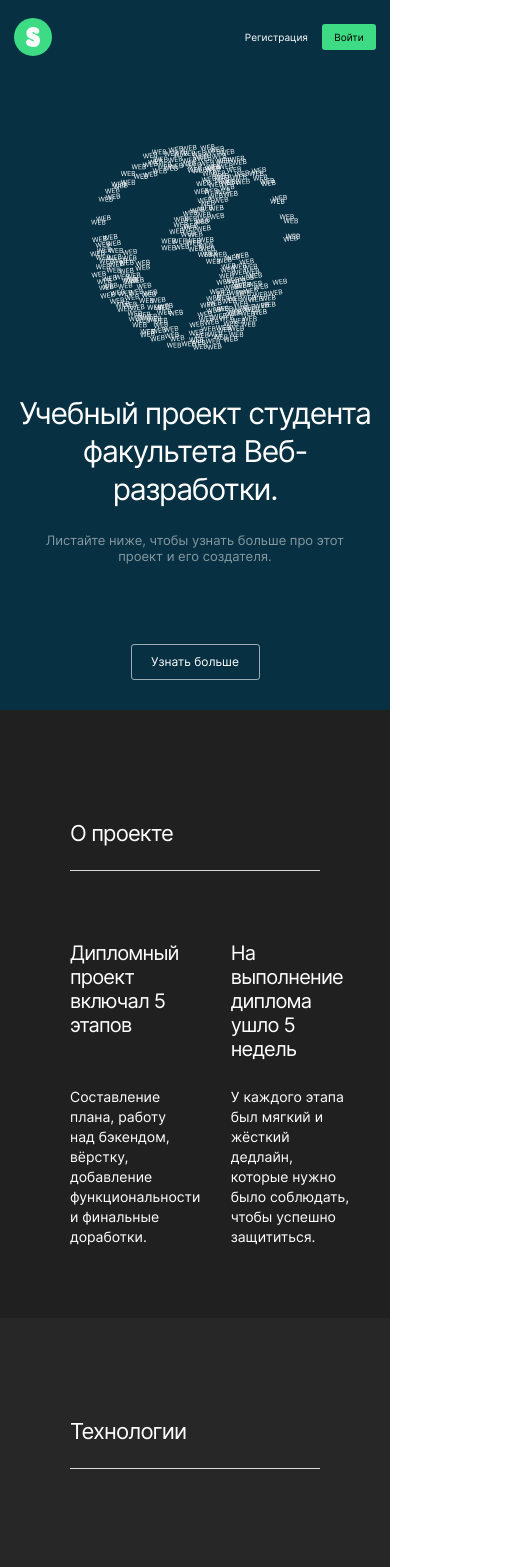
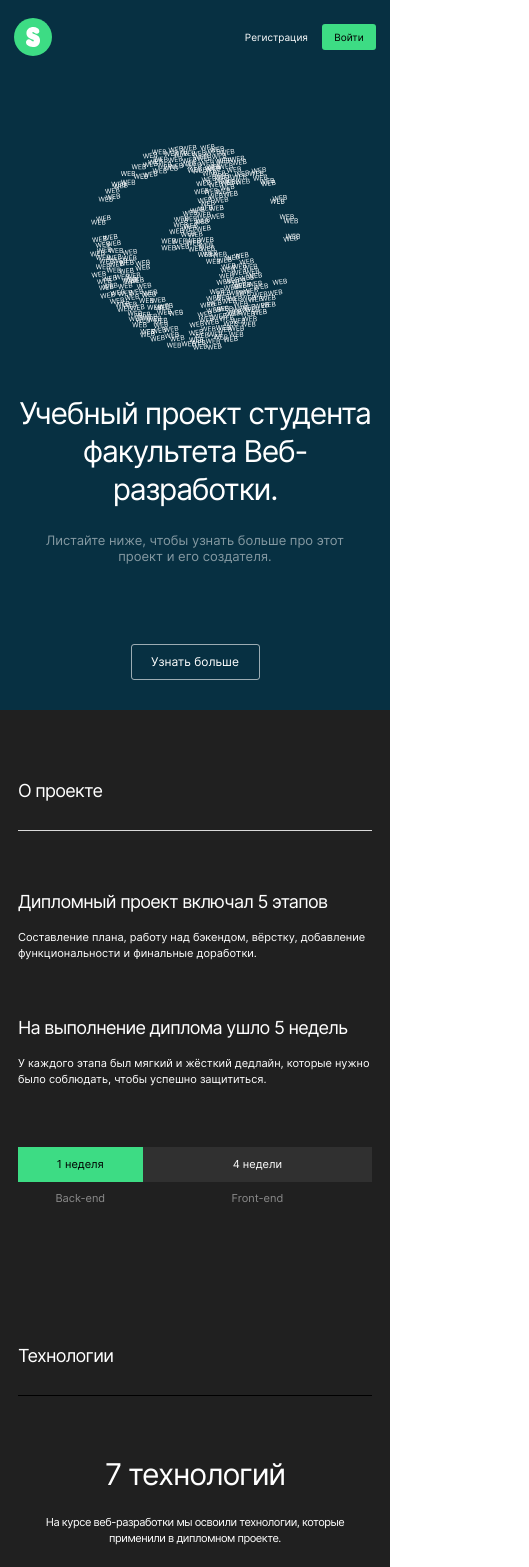
Before and after one commit to Amidamaru2199/movies-explorer-frontend, a React (Create React App) app: page / in a window 390 px wide. Shown: the top 1567 px of the page, 529 px wide, since content can reach past the window. Built offline with nearby package versions, Linux system fonts and the light colour scheme.

Commit message:
290522-1

```diff
--- a/src/components/AboutMe/AboutMe.css
+++ b/src/components/AboutMe/AboutMe.css
@@ -1,5 +1,4 @@
 .about-me {
-    hheight: 606px;
     background-color: #202020;
 }
 
@@ -66,4 +65,100 @@
     border-radius: 10px;
     width: 270px;
     height: 327px;
+    object-fit: cover;
 }
+
+@media screen and (max-width: 910px) {
+    .about-me__heading {
+        padding-top: 90px;
+    }
+
+    .about-me__student-info {
+        margin: 66px 50px 0;
+    }
+
+    .about-me__student-text {
+        font-size: 12px;
+        line-height: 18px;
+        max-width: 355px;
+        margin-top: 22px
+    }
+
+    .about-me__student-profession {
+        font-size: 12px;
+        line-height: 18px;
+    }
+
+    .about-me__student-name {
+        font-size: 40px;
+        line-height: 40px;
+    }
+
+    .about-me__avatar {
+        width: 255px;
+        height: 307px;
+        margin-left: 10px;
+    }
+
+    .about-me__student-links {
+        margin-top: 85px;
+    }
+
+}
+
+@media screen and (max-width: 624px) {
+    .about-me__heading {
+        padding-top: 70px;
+        margin-left: 14px;
+        margin-right: 14px;
+    }
+
+    .about-me__student-info {
+        flex-direction: column-reverse;
+        align-items: center;
+        text-align: center;
+        margin: 60px 14px 0;
+    }
+
+    .about-me__avatar {
+        width: 292px;
+        height: 352px;
+        margin-left: 0;
+    }
+
+    .about-me__student-name {
+        font-size: 30px;
+        line-height: 36px;
+        margin-top: 40px;
+    }
+
+    .about-me__student-profession {
+        font-size: 11px;
+        line-height: 16px;
+        margin-top: 20px;
+    }
+
+    .about-me__student-text {
+        font-size: 11px;
+        line-height: 16px;
+        max-width: 480px;
+        margin-top: 20px;
+    }
+
+    .about-me__student-links {
+        margin-top: 40px;
+    }
+
+    .about-me__student-link {
+        margin-right: 26px;
+    }
+}
+
+@media screen and (max-width: 624px) {
+    .about-me__student-info {
+        flex-direction: column-reverse;
+        align-items: center;
+        text-align: left;
+        margin: 60px 14px 0;
+    }
+}
--- a/src/components/Footer/Footer.css
+++ b/src/components/Footer/Footer.css
@@ -1,5 +1,4 @@
 .footer {
-    height: 172px;
     background-color: #202020;
 }
 
@@ -51,3 +50,16 @@
 .footer__link:last-of-type {
     margin-right: 0px;
 }
+
+@media screen and (max-width: 910px) {
+
+    .footer__nav {
+        margin: 20px 30px 0;
+        padding-bottom: 20px;
+    }
+
+    .footer__title {
+        font-size: 13px;
+        line-height: 16px;
+    }
+}
--- a/src/components/NavTab/NavTab.css
+++ b/src/components/NavTab/NavTab.css
@@ -5,7 +5,6 @@
 }
 
 .nav-tab {
-    height: 608px;
     background-color: #202020;
 }
 
@@ -52,3 +51,145 @@
     margin: 26px 0 0;
     order: 1;
 }
+
+.nav-tab__timetable {
+    height: 36px;
+    margin: 110px 70px 0;
+    background-color: #303030;
+    display: flex;
+}
+
+.nav-tab__timetable:last-of-type {
+    margin-top: 14px;
+    background-color: transparent;
+    padding-bottom: 81px;
+}
+
+.nav-tab__times-back {
+    font-family: 'Inter';
+    font-style: normal;
+    font-weight: 400;
+    font-size: 14px;
+    line-height: 17px;
+    text-align: center;
+    color: #000000;
+    width: 20%;
+    background: #3DDC84;
+    margin: 0;
+    display: flex;
+    justify-content: center;
+    align-items: center;
+}
+
+.nav-tab__times-front {
+    font-family: 'Inter';
+    font-style: normal;
+    font-weight: 400;
+    font-size: 14px;
+    line-height: 17px;
+    text-align: center;
+    color: #FFFFFF;
+    margin: auto;
+}
+
+.nav-tab__stage {
+    font-family: 'Inter';
+    font-style: normal;
+    font-weight: 500;
+    font-size: 14px;
+    line-height: 17px;
+    text-align: center;
+    color: #8B8B8B;
+    margin: 0;
+    width: 20%;
+}
+
+.nav-tab__stage:last-of-type {
+    margin: 0 auto;
+}
+
+@media screen and (max-width: 910px) {
+    .heading {
+        margin: 0px 50px;
+        padding-top: 90px;
+    }
+
+    .nav-tab__table {
+        margin: 70px 50px 0px;
+        column-gap: 26px;
+    }
+
+    .nav-tab__text {
+        font-size: 12px;
+        line-height: 18px;
+        margin-top: 22px;
+    }
+
+    .nav-tab__timetable {
+        margin: 93px 50px 0;
+    }
+
+    .nav-tab__timetable:last-of-type {
+        padding-bottom: 71px;
+    }
+
+}
+
+@media screen and (max-width: 486px) {
+    .heading {
+        margin: 0px 18px;
+        padding-top: 70px;
+        padding-bottom: 28px;
+        font-size: 18px;
+        line-height: 22px;
+    }
+
+    .nav-tab__table {
+        margin: 60px 18px 0px;
+        column-gap: 0;
+        display: block;
+    }
+
+    .nav-tab__text {
+        font-size: 11px;
+        line-height: 16px;
+        margin-top: 16px;
+    }
+
+    .nav-tab__title {
+        font-size: 18px;
+        line-height: 22px;
+
+    }
+
+    .nav-tab__title:last-of-type {
+        margin-top: 56px;
+    }
+
+    .nav-tab__timetable {
+        margin: 60px 18px 0;
+        height: 35px;
+    }
+
+    .nav-tab__timetable:last-of-type {
+        margin-top: 10px;
+    }
+
+    .nav-tab__times-back {
+        font-size: 11px;
+        line-height: 13px;
+        width: 35.2%;
+    }
+
+
+    .nav-tab__times-front {
+        font-size: 11px;
+        line-height: 13px;
+    }
+
+    .nav-tab__stage {
+        font-size: 11px;
+        line-height: 13px;
+        width: 35.2%;
+    }
+}
--- a/src/components/NavTab/NavTab.js
+++ b/src/components/NavTab/NavTab.js
@@ -13,6 +13,14 @@ function NavTab() {
                 <h3 className='nav-tab__title'>На выполнение диплома ушло 5 недель</h3>
                 <p className='nav-tab__text'>У каждого этапа был мягкий и жёсткий дедлайн, которые нужно было соблюдать, чтобы успешно защититься.</p>
             </div>
+            <div className='nav-tab__timetable'>
+                <p className='nav-tab__times-back'>1 неделя</p>
+                <p className='nav-tab__times-front'>4 недели</p>
+            </div>
+            <div className='nav-tab__timetable'>
+                <p className='nav-tab__stage'>Back-end</p>
+                <p className='nav-tab__stage'>Front-end</p>
+            </div>
         </section>
 
     );
--- a/src/components/Portfolio/Portfolio.css
+++ b/src/components/Portfolio/Portfolio.css
@@ -41,3 +41,23 @@
 }
 
 .portfolio__link {}
+
+@media screen and (max-width: 910px) {
+    .portfolio__title {
+        margin-left: 50px;
+        padding: 90px 0 0;
+    }
+
+    .portfolio__link-container {
+        margin: 20px 50px 0;
+    }
+
+    .portfolio__link-text {
+        font-size: 28px;
+        line-height: 50px;
+    }
+
+    .portfolio__link-container:last-of-type {
+        padding: 0 0 90px;
+    }
+}
--- a/src/components/Promo/Promo.css
+++ b/src/components/Promo/Promo.css
@@ -5,7 +5,6 @@
 }
 
 .promo {
-    hmin-height: 574px;
     background-color: #073042;
     display: flex;
     justify-content: space-between;
--- a/src/components/Techs/Techs.css
+++ b/src/components/Techs/Techs.css
@@ -57,3 +57,71 @@
 .techs__heading {
     padding-top: 100px;
 }
+
+@media screen and (max-width: 910px) {
+    .techs__heading {
+        padding-top: 90px;
+    }
+
+    .techs__title {
+        margin-top: 80px;
+    }
+
+    .techs__subtitle {
+        font-size: 12px;
+        line-height: 18px;
+        margin-top: 22px;
+    }
+
+    .techs__icon {
+        font-size: 12px;
+        line-height: 15px;
+        width: 84px;
+        height: 57px;
+    }
+
+    .techs__technology {
+        margin: 83px 60px 0;
+        padding-bottom: 90px;
+    }
+}
+
+@media screen and (max-width: 486px) {
+    .techs {
+        background-color: #202020;
+    }
+
+    .techs__heading {
+        padding-top: 47px;
+        border-bottom: 1px solid #000000;
+        ;
+    }
+
+    .techs__technology {
+        column-gap: 10px;
+        row-gap: 10px;
+        flex-wrap: wrap;
+        margin-top: 50px;
+    }
+
+    .techs__title {
+        margin-top: 60px;
+        font-size: 30px;
+        line-height: 36px;
+    }
+
+    .techs__subtitle {
+        margin-left: 18px;
+        margin-right: 18px;
+        font-size: 11px;
+        line-height: 16px;
+    }
+}
+
+@media screen and (max-width: 320px) {
+    .techs__technology {
+        margin-left: 71px;
+        margin-right: 71px;
+        justify-content: flex-start;
+    }
+}
```
